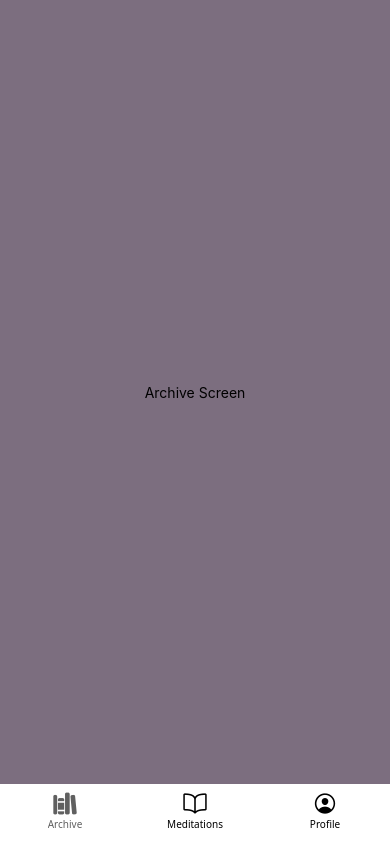
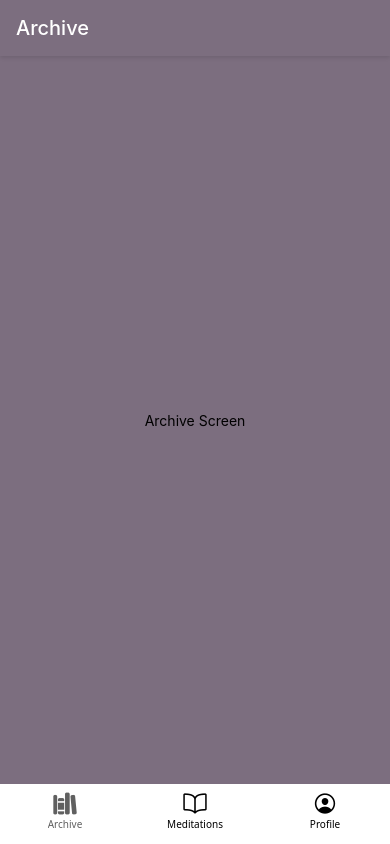
Before and after one commit to PeterX12/TheStoicInYou, a React Native app: screen /MainTab in a window 390 px wide. Built offline with nearby package versions, Linux system fonts and the light colour scheme.

Commit message:
Added App Bar and settings icon

```diff
--- /dev/null
+++ b/src/components/AppBar.tsx
@@ -0,0 +1,76 @@
+import { Ionicons } from "@expo/vector-icons";
+import { useNavigation } from "@react-navigation/native";
+import { AppColors } from "constants/colors";
+import { StyleSheet, Dimensions, View, Pressable, Text } from "react-native";
+import { useSafeAreaInsets } from "react-native-safe-area-context";
+
+interface AppBarProps {
+  title: string;
+  showBackButton?: boolean;
+  rightIcon?: React.ReactNode;
+}
+
+const AppBar = ({ title, showBackButton = false, rightIcon }: AppBarProps) => {
+  const navigation = useNavigation();
+  const insets = useSafeAreaInsets();
+
+  return (
+    <View style={[styles.container, { paddingTop: insets.top }]}>
+      <View style={styles.content}>
+        {showBackButton && (
+          <Pressable
+            onPress={() => navigation.goBack()}
+            style={styles.backButton}
+            accessibilityLabel="Go back"
+          >
+            <Ionicons
+              name="arrow-back-outline"
+              size={24}
+              color={AppColors.White}
+            />
+          </Pressable>
+        )}
+
+        <Text style={styles.title} numberOfLines={1} ellipsizeMode="tail">
+          {title}
+        </Text>
+
+        {rightIcon && (
+          <View style={styles.rightIconContainer}>{rightIcon}</View>
+        )}
+      </View>
+    </View>
+  );
+};
+
+const styles = StyleSheet.create({
+  container: {
+    backgroundColor: AppColors.AppBackground,
+    elevation: 4,
+    shadowColor: "#000",
+    shadowOffset: { width: 0, height: 2 },
+    shadowOpacity: 0.1,
+    shadowRadius: 4,
+    zIndex: 10,
+  },
+  content: {
+    flexDirection: "row",
+    alignItems: "center",
+    height: 56,
+    paddingHorizontal: 16,
+  },
+  backButton: {
+    marginRight: 16,
+  },
+  title: {
+    flex: 1,
+    fontSize: 20,
+    fontWeight: "500",
+    color: AppColors.White,
+  },
+  rightIconContainer: {
+    marginLeft: 16,
+  },
+});
+
+export default AppBar;
--- a/src/components/DatePicker.tsx
+++ b/src/components/DatePicker.tsx
@@ -57,7 +57,7 @@ const DatePicker = ({
       {label && <Text style={styles.inputText}>{label}</Text>}
 
       <Pressable style={styles.input} onPress={() => setShowDatePicker(true)}>
-        <Text style={styles.dateText}>
+        <Text style={[styles.dateText, !value && styles.placeholderText]}>
           {value ? value.toLocaleDateString() : "Select your date of birth"}
         </Text>
       </Pressable>
@@ -141,6 +141,9 @@ const styles = StyleSheet.create({
     fontSize: 16,
     width: "100%",
   },
+  placeholderText: {
+    color: AppColors.PlaceHolder,
+  },
   errorText: {
     color: AppColors.Error,
     fontSize: 14,
--- a/src/screens/Archive/ArchiveScreen.tsx
+++ b/src/screens/Archive/ArchiveScreen.tsx
@@ -1,11 +1,17 @@
+import AppBar from "@components/AppBar";
 import { AppStyles } from "constants/styles";
 import React from "react";
-import { View, Text, StyleSheet } from "react-native";
+import { View, Text, StyleSheet, ScrollView } from "react-native";
 
 export default function ArchiveScreen() {
   return (
-    <View style={AppStyles.fullScreen}>
-      <Text>Archive Screen</Text>
+    <View style={{ flex: 1 }}>
+      <AppBar title={"Archive"} showBackButton={false} />
+      <ScrollView
+        contentContainerStyle={[AppStyles.fullScreen, { padding: 0 }]}
+      >
+        <Text>Archive Screen</Text>
+      </ScrollView>
     </View>
   );
 }
--- a/src/screens/Meditations/MeditationsScreen.tsx
+++ b/src/screens/Meditations/MeditationsScreen.tsx
@@ -1,11 +1,17 @@
+import AppBar from "@components/AppBar";
 import { AppStyles } from "constants/styles";
 import React from "react";
-import { View, Text } from "react-native";
+import { View, Text, ScrollView } from "react-native";
 
 export default function MeditationsScreen() {
   return (
-    <View style={AppStyles.fullScreen}>
-      <Text>Meditations Screen</Text>
+    <View style={{ flex: 1 }}>
+      <AppBar title={"Archive"} showBackButton={false} />
+      <ScrollView
+        contentContainerStyle={[AppStyles.fullScreen, { padding: 0 }]}
+      >
+        <Text>Meditations Screen</Text>
+      </ScrollView>
     </View>
   );
 }
--- a/src/screens/Profile/ProfileScreen.tsx
+++ b/src/screens/Profile/ProfileScreen.tsx
@@ -1,11 +1,25 @@
+import AppBar from "@components/AppBar";
+import { Ionicons } from "@expo/vector-icons";
+import { AppColors } from "constants/colors";
 import { AppStyles } from "constants/styles";
 import React from "react";
-import { View, Text } from "react-native";
+import { View, Text, ScrollView } from "react-native";
 
 export default function ProfileScreen() {
   return (
-    <View style={AppStyles.fullScreen}>
-      <Text>Profile Screen</Text>
+    <View style={{ flex: 1 }}>
+      <AppBar
+        title={"Profile"}
+        showBackButton={false}
+        rightIcon={
+          <Ionicons name="settings-outline" size={24} color={AppColors.White} />
+        }
+      />
+      <ScrollView
+        contentContainerStyle={[AppStyles.fullScreen, { padding: 0 }]}
+      >
+        <Text>Profile Screen</Text>
+      </ScrollView>
     </View>
   );
 }
```
